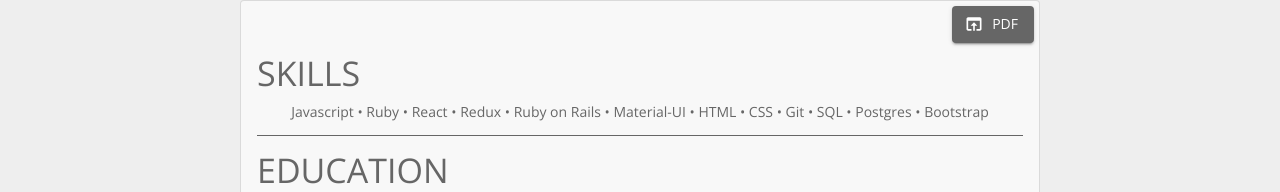
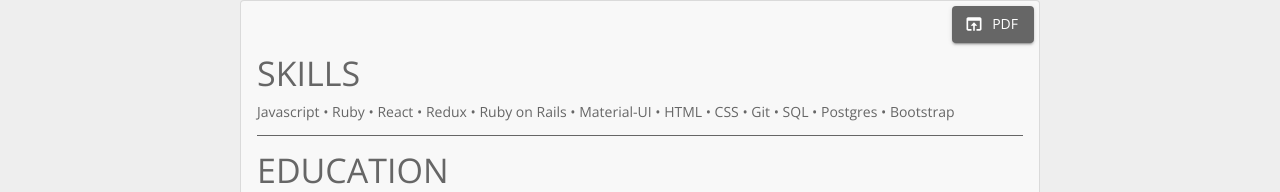
Before and after one commit to laurenyz/portfolio, a React (Create React App) app: page /resume in a window 1280 px wide. Shown: the part 121-313 px from the top of the page. Built offline with nearby package versions, Linux system fonts and the light colour scheme.

Commit message:
adjusted skills

```diff
--- a/src/components/Resume.jsx
+++ b/src/components/Resume.jsx
@@ -49,7 +49,7 @@ function Resume(props) {
                        <Typography variant="h4">SKILLS</Typography>
                     </Grid>
                     <Grid item>
-                        <Typography align="center" variant="body2">Javascript • Ruby • React • Redux • Ruby on Rails • Material-UI • HTML • CSS • Git • SQL • Postgres • Bootstrap</Typography>
+                        <Typography align="justify" variant="body2">Javascript • Ruby • React • Redux • Ruby on Rails • Material-UI • HTML • CSS • Git • SQL • Postgres • Bootstrap</Typography>
                     </Grid>
                     <Grid item>
                         <Divider style={{ margin: "5px auto", backgroundColor: "#666666"}} />
```
